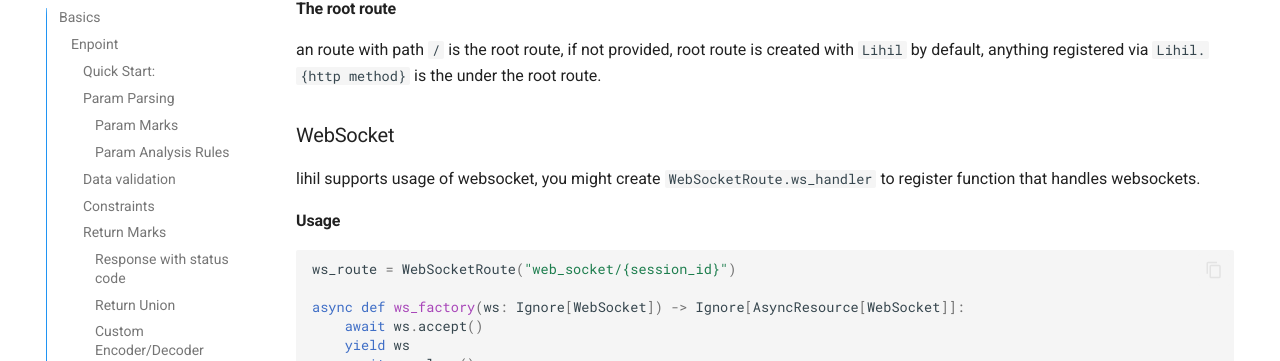
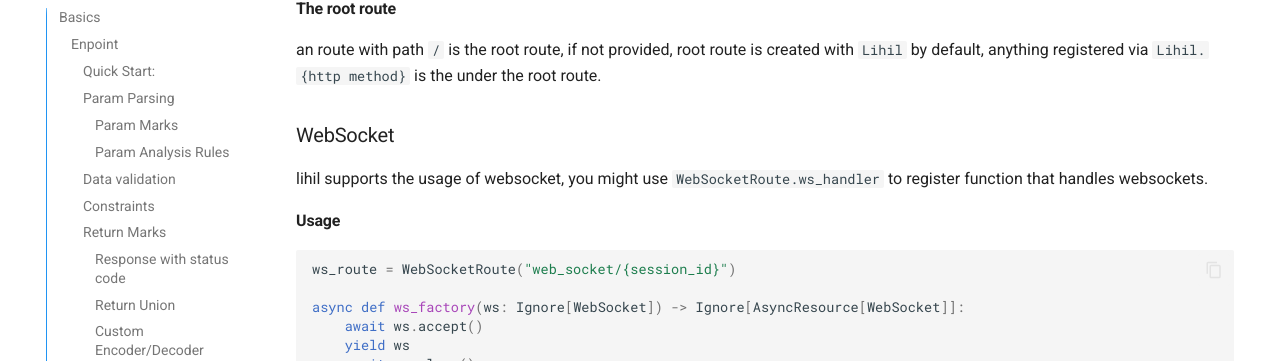
Before and after one commit to raceychan/lihil, an MkDocs documentation site: the page built from docs/tutorials.md, in a window 1280 px wide and 900 px high, scrolled down 8561 px. Shown: the part 91-452 px from the top of the window. Built offline with MkDocs 1.6.1 and Material for MkDocs 9.7.7, drawn with Linux system fonts in a browser that asks for light colours.

Commit message:
chores: docs for cookie and websocket

```diff
--- a/docs/tutorials.md
+++ b/docs/tutorials.md
@@ -433,7 +433,7 @@ an route with path `/` is the root route, if not provided, root route is created
 
 ### WebSocket
 
-lihil supports usage of websocket, you might create `WebSocketRoute.ws_handler` to register function that handles websockets.
+lihil supports the usage of websocket, you might use `WebSocketRoute.ws_handler` to register function that handles websockets.
 
 #### Usage
 
```
Also changed, not shown: README.md (+9 -3 lines).
